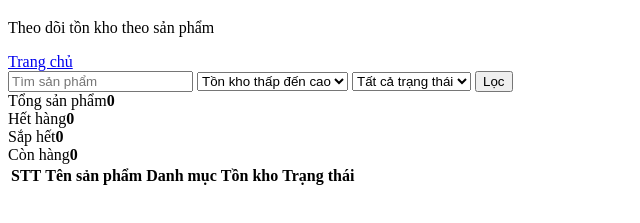
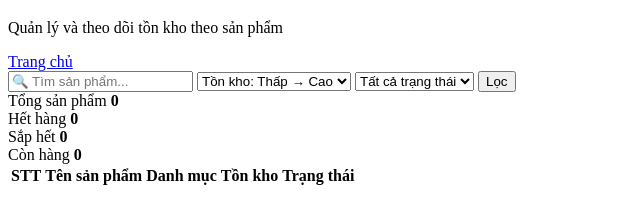
Before and after one commit to dttamnek13102005/web_banquanao, a plain HTML site: page frontend/pages/admin/tonkho_list.html in a window 1280 px wide. Shown: the part 61-284 px from the top of the page, without its empty margins (0-640 px from the left). Drawn offline with Linux system fonts and the light colour scheme; files whose address does not match are found by name.

Commit message:
fr_suathem_tonkho

```diff
--- a/frontend/pages/admin/tonkho_list.html
+++ b/frontend/pages/admin/tonkho_list.html
@@ -4,43 +4,62 @@
     <meta charset="UTF-8">
     <meta name="viewport" content="width=device-width, initial-scale=1.0">
     <title>Theo dõi tồn kho</title>
-    <link rel="stylesheet" href="./css/tonkho_list.css">
+    <link rel="stylesheet" href="styles.css">
 </head>
 <body>
     <main class="page-wrap">
+        <!-- Header -->
         <header class="page-header">
-            <div>
+            <div class="page-title">
                 <h1>Theo dõi tồn kho</h1>
-                <p>Theo dõi tồn kho theo sản phẩm</p>
+                <p>Quản lý và theo dõi tồn kho theo sản phẩm</p>
             </div>
             <div class="page-actions">
                 <a class="btn" href="./index.html">Trang chủ</a>
             </div>
         </header>
 
+        <!-- Bộ lọc -->
         <section class="card">
             <form id="filter-form" class="toolbar">
-                <input id="keyword" name="keyword" type="text" placeholder="Tìm sản phẩm">
+                <input id="keyword" name="keyword" type="text" placeholder="🔍 Tìm sản phẩm...">
+
                 <select id="order" name="order">
-                    <option value="asc">Tồn kho thấp đến cao</option>
-                    <option value="desc">Tồn kho cao đến thấp</option>
+                    <option value="asc">Tồn kho: Thấp → Cao</option>
+                    <option value="desc">Tồn kho: Cao → Thấp</option>
                 </select>
+
                 <select id="status" name="status">
                     <option value="">Tất cả trạng thái</option>
                     <option value="hethang">Hết hàng</option>
                     <option value="saphet">Sắp hết</option>
                     <option value="conhang">Còn hàng</option>
                 </select>
+
                 <button class="btn btn-primary" type="submit">Lọc</button>
             </form>
 
+            <!-- Thống kê -->
             <div class="stats-row">
-                <div class="stats-item"><span>Tổng sản phẩm</span><strong id="stats-total">0</strong></div>
-                <div class="stats-item"><span>Hết hàng</span><strong id="stats-hethang">0</strong></div>
-                <div class="stats-item"><span>Sắp hết</span><strong id="stats-saphet">0</strong></div>
-                <div class="stats-item"><span>Còn hàng</span><strong id="stats-conhang">0</strong></div>
+                <div class="stats-item">
+                    <span>Tổng sản phẩm</span>
+                    <strong id="stats-total">0</strong>
+                </div>
+                <div class="stats-item">
+                    <span>Hết hàng</span>
+                    <strong id="stats-hethang">0</strong>
+                </div>
+                <div class="stats-item">
+                    <span>Sắp hết</span>
+                    <strong id="stats-saphet">0</strong>
+                </div>
+                <div class="stats-item">
+                    <span>Còn hàng</span>
+                    <strong id="stats-conhang">0</strong>
+                </div>
             </div>
 
+            <!-- Bảng dữ liệu -->
             <div class="table-wrap">
                 <table>
                     <thead>
@@ -52,14 +71,13 @@
                             <th>Trạng thái</th>
                         </tr>
                     </thead>
-                    <tbody id="tonkho-table-body"></tbody>
+                    <tbody id="tonkho-table-body">
+                        <!-- Dữ liệu sẽ được render bằng JS -->
+                    </tbody>
                 </table>
             </div>
         </section>
     </main>
-
-    <script src="../../assets/js/api.js"></script>
-    <script src="./js/admin.common.js"></script>
     <script src="./js/tonkho_list.js"></script>
 </body>
 </html>
```
